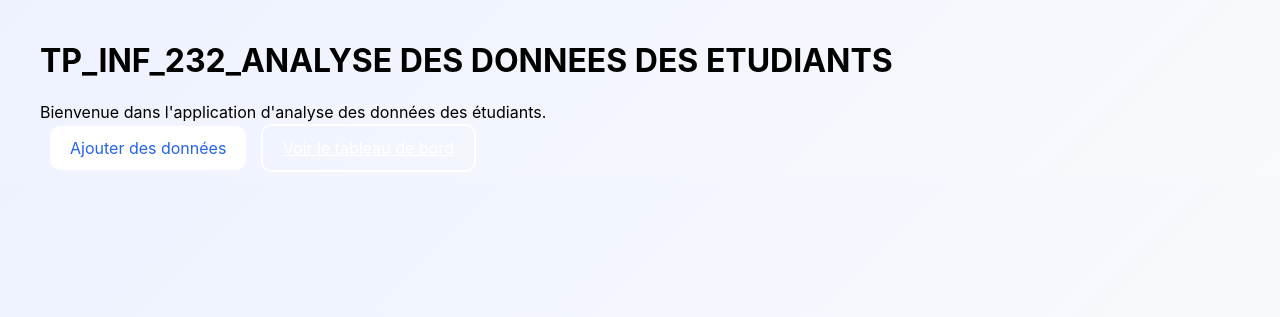
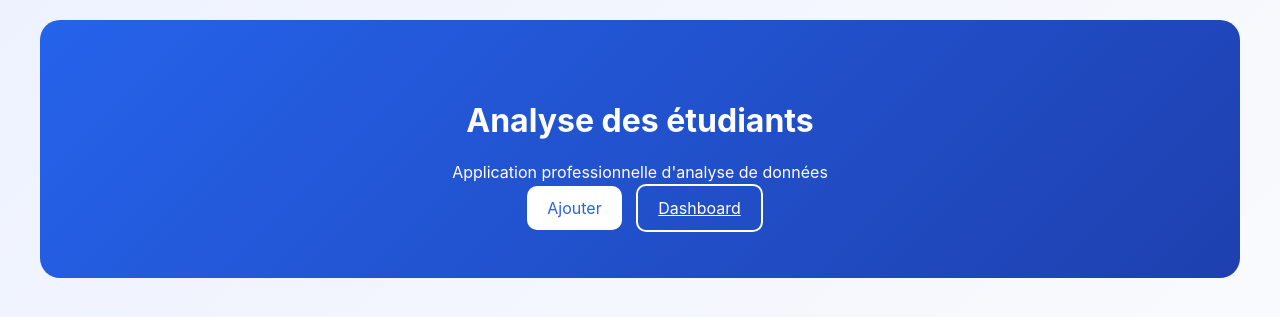
Before and after one commit to ange2005-dot/TP_INF232_ABATSONG_ANGE_MERVEILLES_24G2727, a Flask app: page / in a window 1280 px wide. Shown: the top 317 px of the page. Run offline with Flask 3, Linux system fonts and the light colour scheme.

Commit message:
Update index.html

```diff
--- a/templates/index.html
+++ b/templates/index.html
@@ -1,18 +1,18 @@
 <!DOCTYPE html>
 <html>
 <head>
-    <meta charset="utf-8">
-    <title>TP_INF_232_ANALYSE DES DONNEES DES ETUDIANTS</title>
-    <link rel="stylesheet" href="/static/style.css">
+<meta charset="utf-8">
+<link rel="stylesheet" href="/static/style.css">
 </head>
 <body>
-    <div class="container home-page">
-        <h1>TP_INF_232_ANALYSE DES DONNEES DES ETUDIANTS</h1>
-        <p>Bienvenue dans l'application d'analyse des données des étudiants.</p>
-        <div class="home-actions">
-            <a class="primary-button" href="/form">Ajouter des données</a>
-            <a class="secondary-button" href="/dashboard">Voir le tableau de bord</a>
-        </div>
+<div class="container">
+    <div class="hero">
+        <h1> Analyse des étudiants</h1>
+        <p>Application professionnelle d'analyse de données</p>
+
+        <a class="primary-button" href="/form">Ajouter</a>
+        <a class="secondary-button" href="/dashboard">Dashboard</a>
     </div>
+</div>
 </body>
 </html>
```
